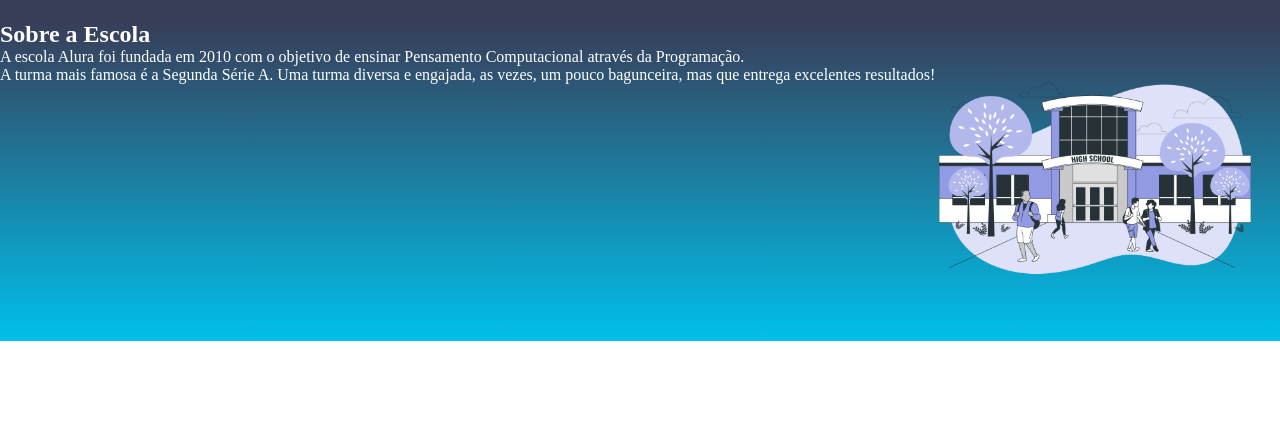
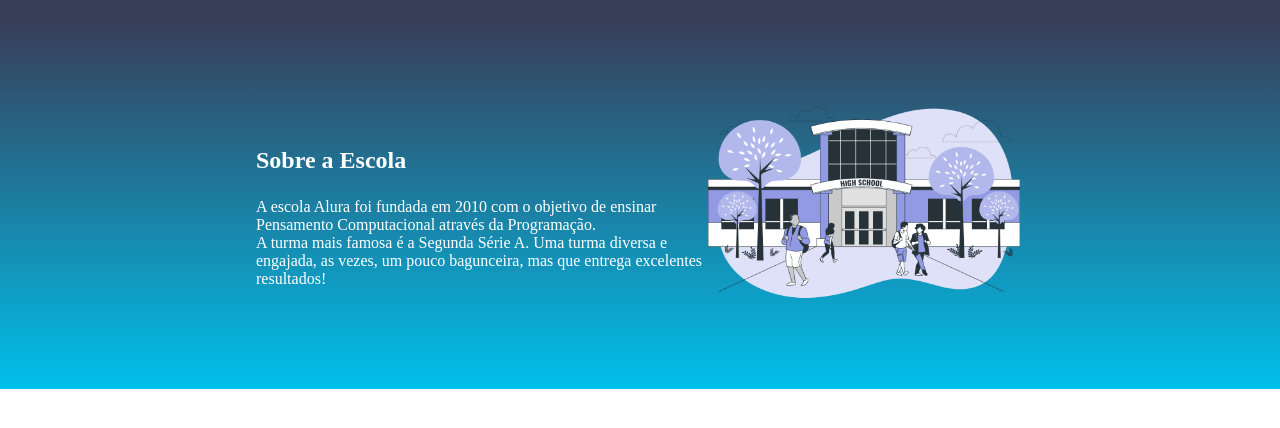
Before and after one commit to carolineeeesouzaaaa/siteescola, a plain HTML site: page index.html in a window 1280 px wide. Shown: the part 150-578 px from the top of the page. Drawn offline with Linux system fonts and the light colour scheme; files whose address does not match are found by name.

Commit message:
Add files via upload

```diff
--- a/index.html
+++ b/index.html
@@ -5,6 +5,9 @@
     <meta name="viewport" content="width=device-width, initial-scale=1.0">
     <title>Document</title>
     <link rel="stylesheet" href="style.css">
+    <link rel="preconnect" href="https://fonts.googleapis.com">
+    <link rel="preconnect" href="https://fonts.gstatic.com" crossorigin>
+    <link href="https://fonts.googleapis.com/css2?family=Inter:wght@700&family=Poppins:wght@400;700&diplay=swap" rel="stylesheet">
 </head>
 <body>
     <header class="cabecalho">
--- a/style.css
+++ b/style.css
@@ -37,4 +37,16 @@ color: white;
     background-image: linear-gradient(#383D58,#00c0eb);
     color: white;
     display: flex;
+    justify-content: center;
+    align-items: center;
+    padding: 24px 0;
 }
+
+.escola-conteudo {
+    width: 35%;
+
+}
+
+.escola-titulo {
+    padding: 24px 0;
+}
```
